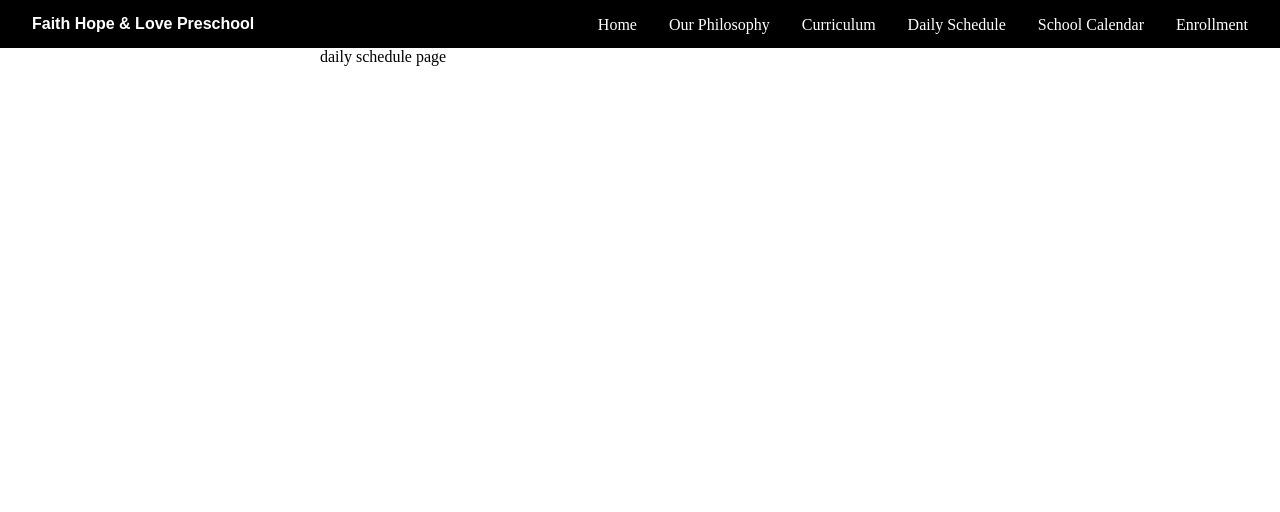
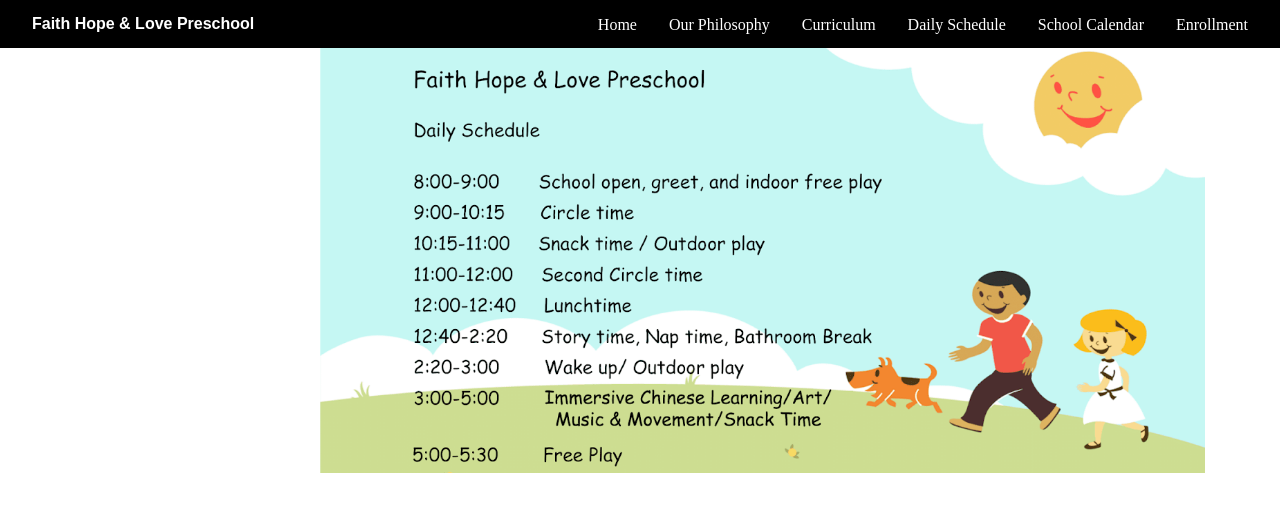
Before and after one commit to Alexlee8888/fhlpreschool.github.io, a Next.js app: page /daily-schedule in a window 1280 px wide. Shown: the top 512 px of the page. Built offline with nearby package versions, Linux system fonts and the light colour scheme.

Commit message:
added daily schedule

```diff
--- a/components/layout/NavigationBar.js
+++ b/components/layout/NavigationBar.js
@@ -1,13 +1,14 @@
 import Link from 'next/link';
 import styles from './NavigationBar.module.css';
+import Image from 'next/image';
 
 export default function NavigationBar() {
     return(
         <header className= {styles.header}>
             <div className = {styles.logo}>
-                <Link href = '/'> Faith Hope & Love Preschool
+                <Link href = '/'>
+                    Faith Hope & Love Preschool
                 </Link>
-
             </div>
             <nav className = {styles.nav}>
                 <ul>
--- /dev/null
+++ b/pages/daily-schedule/dailyschedule.css
@@ -0,0 +1,6 @@
+.center {
+    display: block;
+    margin-left: auto;
+    margin-right: auto;
+    width: 50%;
+  }
--- a/pages/daily-schedule/index.js
+++ b/pages/daily-schedule/index.js
@@ -1,5 +1,16 @@
+import Image from 'next/image';
+import schedule from './schedule.png';
+//import styles from './pages/daily-schedule/dailyschedule.css';
+
 export default function DailySchedulePage() {
     return (
-        <div> daily schedule page </div>
+        <div>
+        <Image
+            src = {schedule}
+            alt = "Schedule"
+            width = "885px"
+            height = "425px"
+        />
+        </div>
     );
 }
```
Also changed, not shown: pages/daily-schedule/schedule.png (added).
